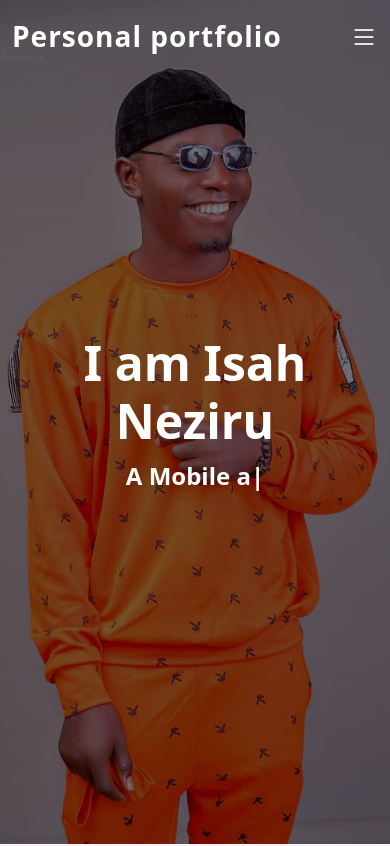
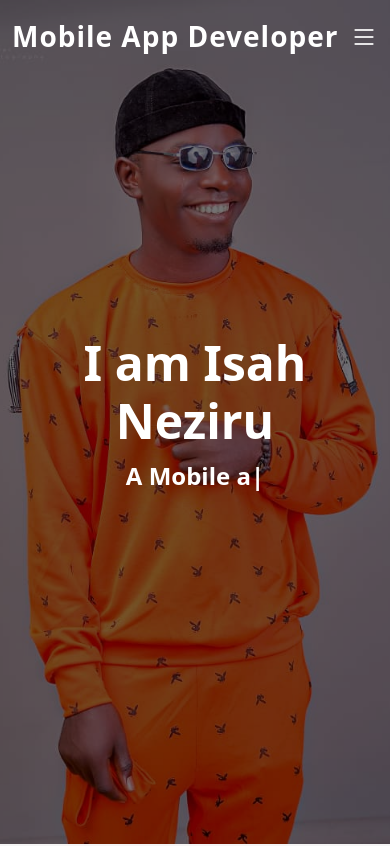
Before and after one commit to isah27/isah27.github.io, a plain HTML site: page index.html in a window 390 px wide. Shown: the top 846 px of the page. Drawn offline with Linux system fonts and the light colour scheme.

Commit message:
change personal portfolio header text to mobile app developer

```diff
--- a/index.html
+++ b/index.html
@@ -36,7 +36,7 @@
   <header id="header" class="fixed-top">
     <div class="container d-flex align-items-center justify-content-between">
 
-      <h1 class="logo"><a href="index.html">Personal portfolio</a></h1>
+      <h1 class="logo"><a href="index.html">Mobile App Developer</a></h1>
       <!-- Uncomment below if you prefer to use an image logo -->
       <!-- <a href="index.html" class="logo"><img src="assets/img/logo.png" alt="" class="img-fluid"></a> -->
 
```
